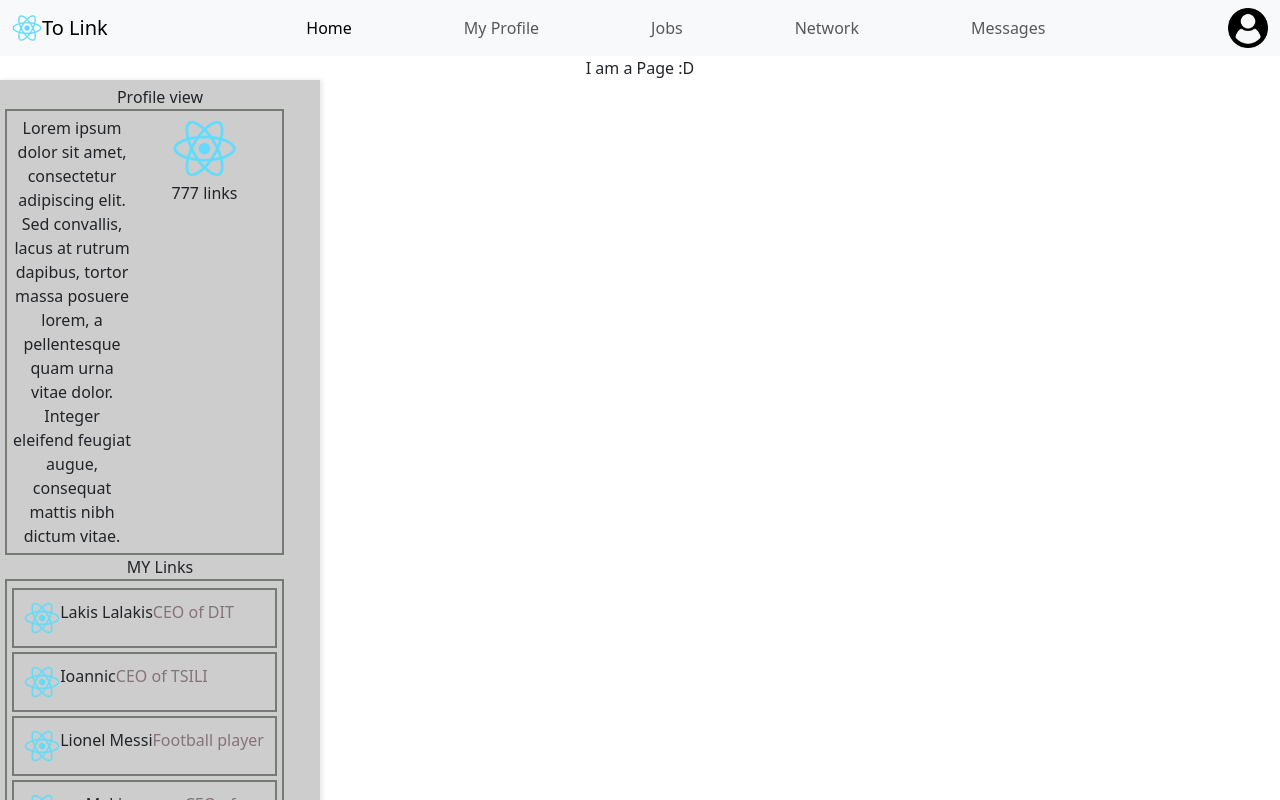
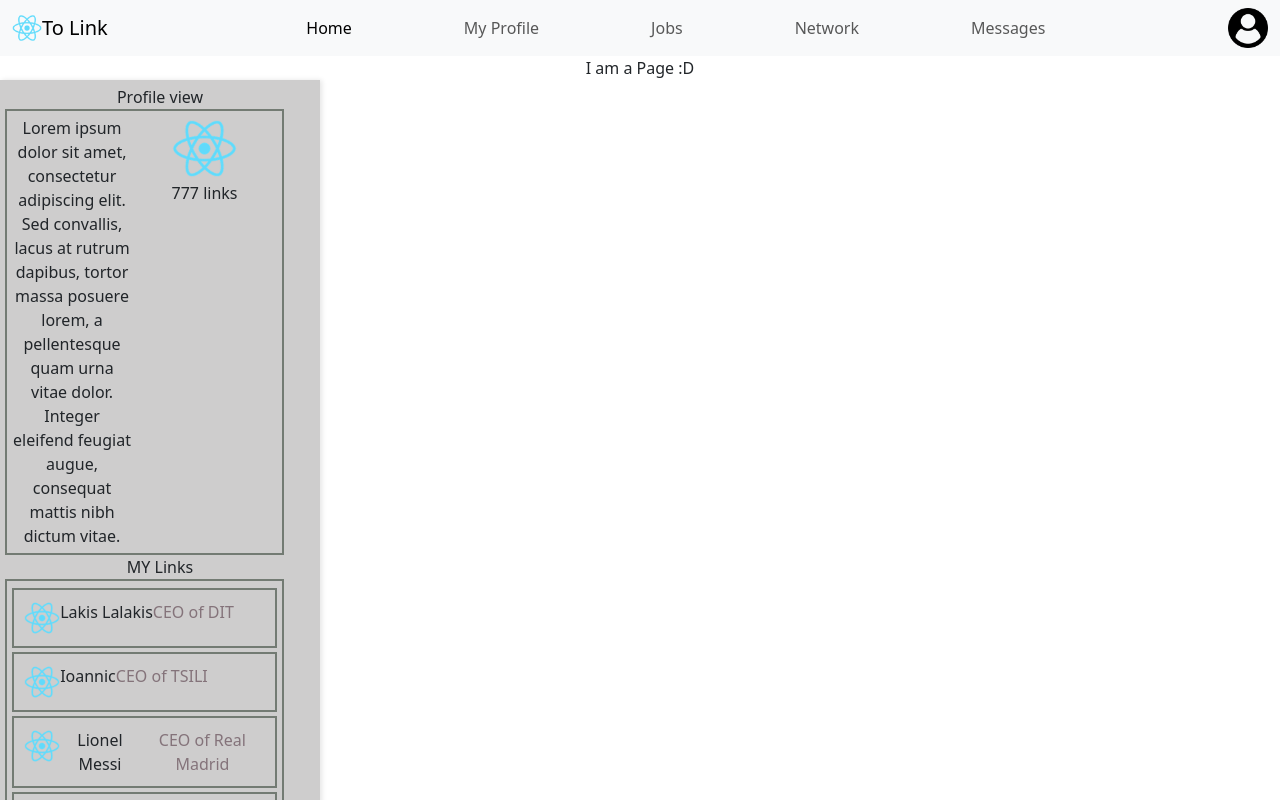
Before and after one commit to DPorichis/to-link, a React (Create React App) app: page /user in a window 1280 px wide. Shown: the top 800 px of the page. Built offline with nearby package versions, Linux system fonts and the light colour scheme.

Commit message:
props for side bar

```diff
--- /dev/null
+++ b/src/Components/Profile/ProfileSmall.css
@@ -0,0 +1,14 @@
+
+.link{
+  width: 100%;
+  border: 2px solid rgb(115, 123, 115);
+  padding: 10px;
+  margin: 2px 0;
+  box-sizing: border-box;
+  display: flex ;
+  align-items: flex-start;
+  list-style-type: none;
+}
+.link-title{
+    color: #84737a;
+}
--- a/src/Components/Profile/ProfileSmall.js
+++ b/src/Components/Profile/ProfileSmall.js
@@ -0,0 +1,17 @@
+import React from 'react';
+
+import './ProfileSmall.css';
+
+
+function ProfileSmall(props){
+
+
+return(
+<li className = "link" key={props.name}>
+                            <img src="/logo192.png" alt="Avatar" style={{width :"15%"}} className="link-image" />
+                            <span className="link-name">{props.name}</span>
+                            <span className="link-title">{props.title}</span>
+                        </li>
+);
+}
+export default ProfileSmall
--- a/src/Pages/User/HomePGU.js
+++ b/src/Pages/User/HomePGU.js
@@ -2,6 +2,7 @@ import React from "react";
 
 import Header from "../../Components/Header";
 import './homePGU.css';
+import ProfileSmall from "../../Components/Profile/ProfileSmall";
 
 function HomePGU(props) {
     const links =
@@ -18,7 +19,7 @@ function HomePGU(props) {
     },
     {
     name: "Lionel Messi",
-    title: "Football player",
+    title: "CEO of Real Madrid",
     imgURL: "/logo192.png",
     },
     {
@@ -54,12 +55,7 @@ function HomePGU(props) {
                 MY Links
                 <div className = "Links">
                         {links.map((link) =>
-
-                        <li className = "link" key={link.name}>
-                            <img src="/logo192.png" alt="Avatar" style={{width :"15%"}} className="link-image" />
-                            <span className="link-name">{link.name}</span>
-                            <span className="link-title">{link.title}</span>
-                        </li>
+                        <ProfileSmall name = {link.name} title = {link.title} />
                     )}
                 </div>
             </div>
```
